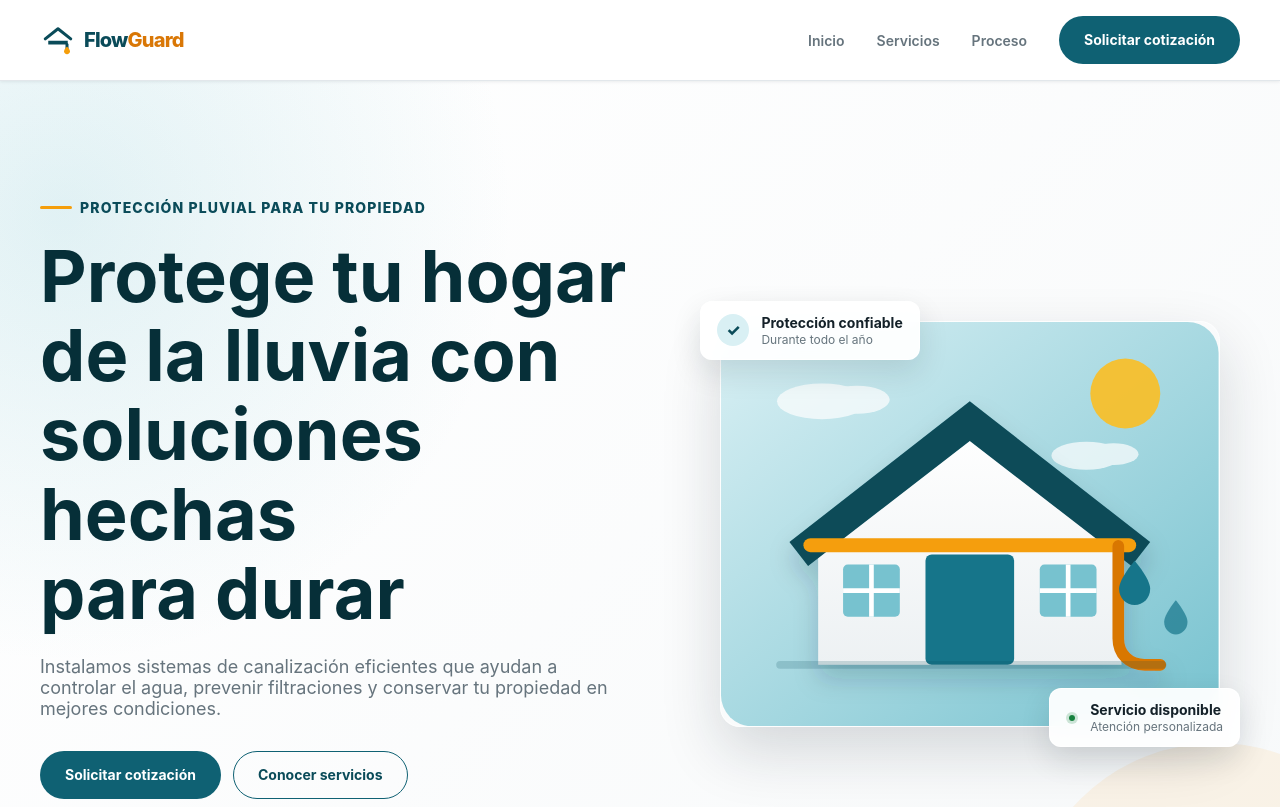
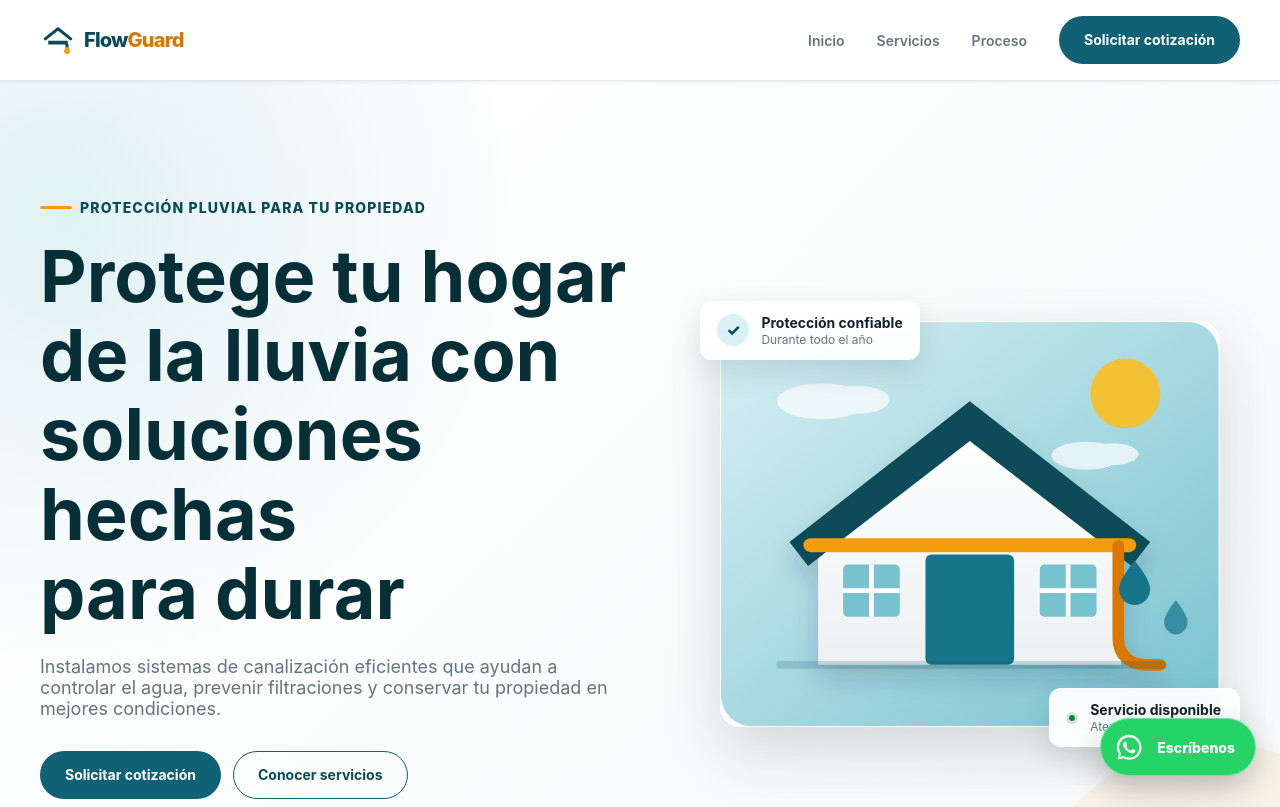
Before and after one commit to GonzaloTT/cloudflare-pages-contact-lab, a React (Vite) app: page / in a window 1280 px wide. Shown: the top 807 px of the page. Built offline with nearby package versions, Linux system fonts and the light colour scheme.

Commit message:
feat: add floating WhatsApp contact button

```diff
--- a/src/App.jsx
+++ b/src/App.jsx
@@ -4,7 +4,7 @@ import Services from './components/Services/Services';
 import Process from './components/Process/Process';
 import Benefits from './components/Benefits/Benefits';
 import Contact from './components/Contact/Contact';
-
+import WhatsAppButton from './components/WhatsAppButton/WhatsAppButton';
 
 function App() {
   return (
@@ -18,6 +18,8 @@ function App() {
         <Benefits />
         <Contact />
       </main>
+
+      <WhatsAppButton />
     </>
   );
 }
--- a/src/components/Contact/Contact.jsx
+++ b/src/components/Contact/Contact.jsx
@@ -105,8 +105,8 @@ function Contact() {
           <div className="contact__note">
             <strong>¿Necesitas atención más directa?</strong>
             <p>
-              En el siguiente commit agregaremos un acceso rápido mediante
-              WhatsApp.
+              Utiliza el botón de WhatsApp para iniciar una conversación con
+              nuestro equipo.
             </p>
           </div>
         </div>
--- /dev/null
+++ b/src/components/WhatsAppButton/WhatsAppButton.css
@@ -0,0 +1,62 @@
+.whatsapp-button {
+  position: fixed;
+  z-index: 90;
+  right: var(--space-4);
+  bottom: var(--space-4);
+  display: inline-flex;
+  min-height: 3.5rem;
+  align-items: center;
+  gap: var(--space-2);
+  padding: var(--space-2);
+  border: 1px solid rgb(255 255 255 / 35%);
+  border-radius: var(--radius-pill);
+  background-color: #25d366;
+  box-shadow: 0 12px 30px rgb(20 33 41 / 24%);
+  color: #ffffff;
+  transition:
+    background-color var(--transition-fast),
+    box-shadow var(--transition-base),
+    transform var(--transition-fast);
+}
+
+.whatsapp-button:hover {
+  background-color: #1fbd5b;
+  box-shadow: 0 16px 38px rgb(20 33 41 / 30%);
+  transform: translateY(-0.2rem);
+}
+
+.whatsapp-button:active {
+  transform: translateY(0);
+}
+
+.whatsapp-button__icon {
+  display: inline-flex;
+  width: 2.5rem;
+  height: 2.5rem;
+  align-items: center;
+  justify-content: center;
+  border-radius: 50%;
+}
+
+.whatsapp-button__icon svg {
+  width: 1.9rem;
+  height: 1.9rem;
+}
+
+.whatsapp-button__label {
+  display: none;
+  padding-right: var(--space-3);
+  font-size: var(--font-size-sm);
+  font-weight: 800;
+}
+
+@media (min-width: 40rem) {
+  .whatsapp-button {
+    right: var(--space-6);
+    bottom: var(--space-6);
+  }
+
+  .whatsapp-button__label {
+    display: inline;
+  }
+}
--- /dev/null
+++ b/src/components/WhatsAppButton/WhatsAppButton.jsx
@@ -0,0 +1,56 @@
+import './WhatsAppButton.css';
+
+const defaultMessage =
+  'Hola, me gustaría recibir información sobre las soluciones de FlowGuard para mi propiedad.';
+
+function WhatsAppIcon() {
+  return (
+    <svg
+      viewBox="0 0 32 32"
+      fill="currentColor"
+      aria-hidden="true"
+    >
+      <path d="M16.04 3C8.85 3 3 8.78 3 15.88c0 2.55.76 5.04 2.18 7.14L3.75 29l6.14-1.4a13.1 13.1 0 0 0 6.14 1.53H16.04C23.22 29.13 29 23.35 29 16.25 29 9.15 23.22 3 16.04 3Zm0 23.95h-.01a10.9 10.9 0 0 1-5.55-1.5l-.4-.24-3.65.83.87-3.53-.26-.42a10.68 10.68 0 0 1-1.68-5.74c0-5.92 4.83-10.75 10.69-10.75 2.86 0 5.54 1.12 7.55 3.16a10.64 10.64 0 0 1 3.13 7.58c0 5.92-4.78 10.61-10.69 10.61Zm5.87-8.03c-.32-.16-1.9-.93-2.2-1.04-.29-.11-.5-.16-.71.16-.21.32-.82 1.04-1 1.25-.19.22-.37.24-.69.08-.32-.16-1.35-.49-2.57-1.58a9.72 9.72 0 0 1-1.78-2.19c-.19-.32-.02-.49.14-.65.14-.14.32-.37.48-.56.16-.19.21-.32.32-.54.1-.21.05-.4-.03-.56-.08-.16-.71-1.71-.98-2.35-.26-.62-.52-.54-.71-.55h-.61c-.21 0-.56.08-.85.4-.29.32-1.11 1.09-1.11 2.66 0 1.57 1.14 3.08 1.3 3.29.16.21 2.24 3.42 5.43 4.8.76.33 1.35.52 1.81.67.76.24 1.45.21 2 .13.61-.09 1.9-.78 2.17-1.53.27-.75.27-1.4.19-1.53-.08-.13-.29-.21-.61-.37Z" />
+    </svg>
+  );
+}
+
+function WhatsAppButton() {
+  const configuredNumber = import.meta.env.VITE_WHATSAPP_NUMBER || '';
+  const whatsappNumber = configuredNumber.replace(/\D/g, '');
+
+  const whatsappUrl = whatsappNumber
+    ? `https://wa.me/${whatsappNumber}?text=${encodeURIComponent(defaultMessage)}`
+    : '#contacto';
+
+  const isConfigured = Boolean(whatsappNumber);
+
+  return (
+    <a
+      className="whatsapp-button"
+      href={whatsappUrl}
+      target={isConfigured ? '_blank' : undefined}
+      rel={isConfigured ? 'noreferrer' : undefined}
+      aria-label={
+        isConfigured
+          ? 'Contactar a FlowGuard por WhatsApp'
+          : 'Ir al formulario de contacto'
+      }
+      title={
+        isConfigured
+          ? 'Escríbenos por WhatsApp'
+          : 'Configura VITE_WHATSAPP_NUMBER para activar WhatsApp'
+      }
+    >
+      <span className="whatsapp-button__icon">
+        <WhatsAppIcon />
+      </span>
+
+      <span className="whatsapp-button__label">
+        Escríbenos
+      </span>
+    </a>
+  );
+}
+
+export default WhatsAppButton;
```
Also changed, not shown: 1 other file (tests, documents, lock files or other folders).
